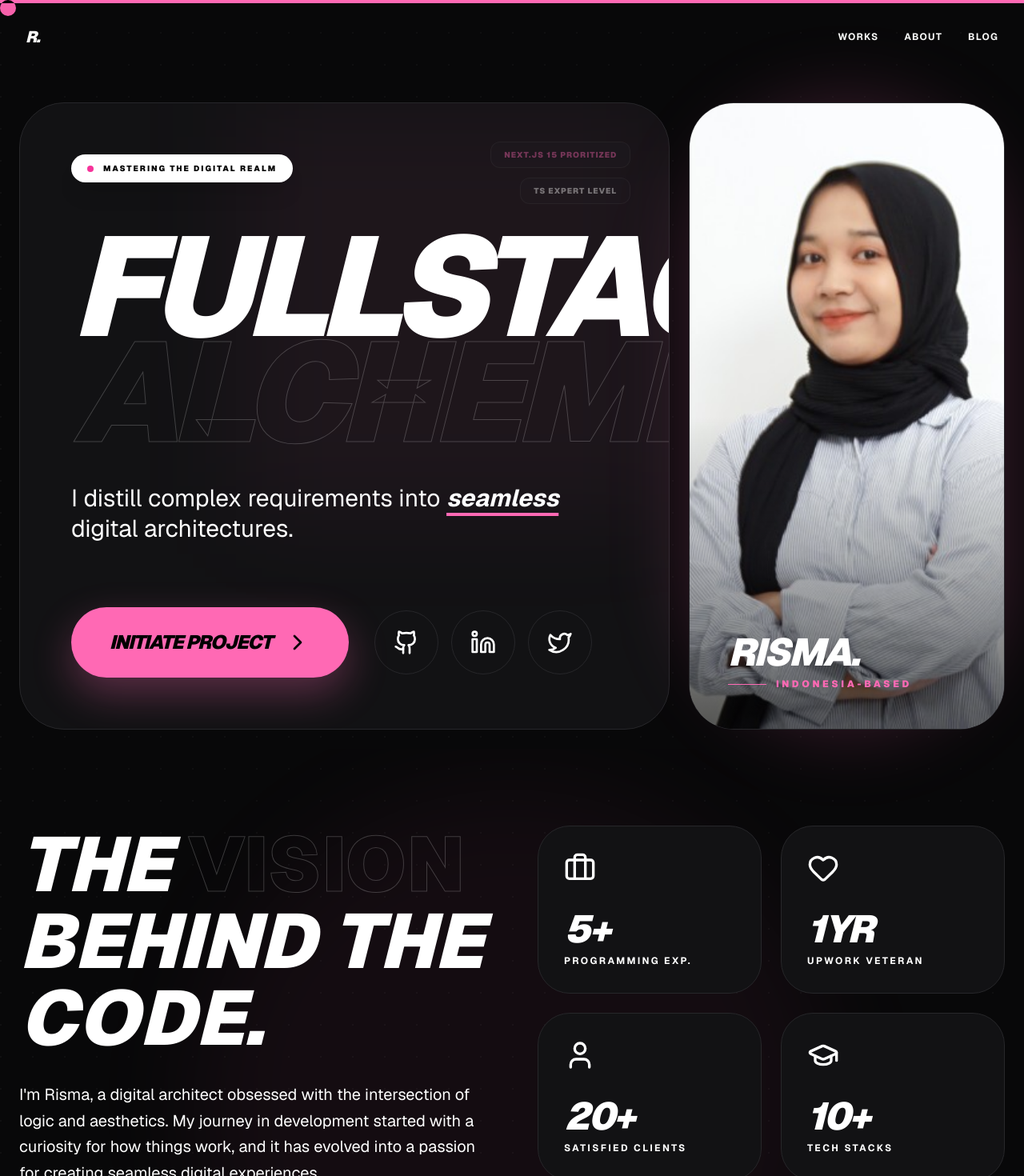
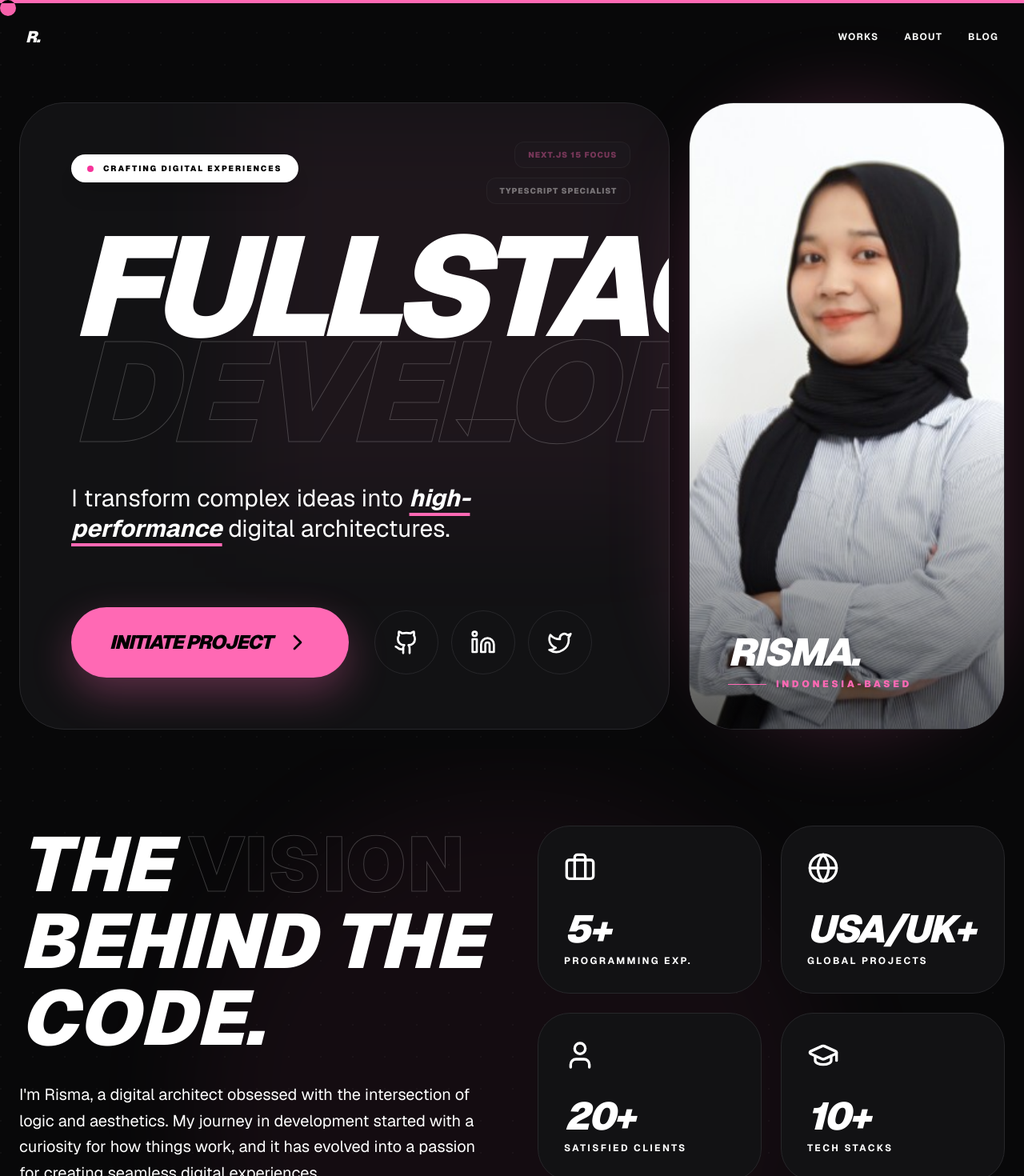
Before and after one commit to amalinars/portfolio, a Next.js app: page / in a window 1280 px wide. Shown: the top 1470 px of the page at 80% size. Built offline with nearby package versions, Linux system fonts and the light colour scheme.

Commit message:
refactor: update portfolio content and branding terminology for improved professional positioning

```diff
--- a/src/features/portfolio/components/about.tsx
+++ b/src/features/portfolio/components/about.tsx
@@ -1,11 +1,11 @@
 "use client";
 
 import { motion } from "framer-motion";
-import { User, Briefcase, GraduationCap, Heart } from "lucide-react";
+import { User, Briefcase, GraduationCap, Globe } from "lucide-react";
 
 const stats = [
     { label: "Programming Exp.", value: "5+", Icon: Briefcase },
-    { label: "Upwork Veteran", value: "1YR", Icon: Heart },
+    { label: "Global Projects", value: "USA/UK+", Icon: Globe },
     { label: "Satisfied Clients", value: "20+", Icon: User },
     { label: "Tech Stacks", value: "10+", Icon: GraduationCap },
 ];
--- a/src/features/portfolio/components/hero.tsx
+++ b/src/features/portfolio/components/hero.tsx
@@ -26,16 +26,16 @@ export function Hero() {
                                 <span className="animate-ping absolute inline-flex h-full w-full rounded-full bg-pink-400 opacity-75"></span>
                                 <span className="relative inline-flex rounded-full h-2 w-2 bg-pink-500"></span>
                             </span>
-                            Mastering the Digital Realm
+                            Crafting Digital Experiences
                         </div>
 
                         <h1 className="text-7xl md:text-[11rem] font-black leading-[0.75] tracking-tighter mb-12 italic">
                             FULLSTACK <br />
-                            <span className="text-stroke">ALCHEMIST</span>
+                            <span className="text-stroke">DEVELOPER</span>
                         </h1>
 
                         <p className="text-xl md:text-3xl text-muted-foreground max-w-2xl leading-tight mb-20">
-                            I distill complex requirements into <span className="text-white font-bold italic underline decoration-primary decoration-4 underline-offset-8">seamless</span> digital architectures.
+                            I transform complex ideas into <span className="text-white font-bold italic underline decoration-primary decoration-4 underline-offset-8">high-performance</span> digital architectures.
                         </p>
                     </div>
 
@@ -63,8 +63,8 @@ export function Hero() {
 
                     {/* Stats or Badges */}
                     <div className="absolute top-12 right-12 hidden md:flex flex-col gap-3 items-end opacity-40 group-hover:opacity-100 transition-opacity duration-500">
-                        <div className="bg-border/50 px-4 py-2 rounded-xl border border-white/10 text-[10px] font-black uppercase tracking-widest text-primary">Next.js 15 PRORITIZED</div>
-                        <div className="bg-border/50 px-4 py-2 rounded-xl border border-white/10 text-[10px] font-black uppercase tracking-widest">TS EXPERT LEVEL</div>
+                        <div className="bg-border/50 px-4 py-2 rounded-xl border border-white/10 text-[10px] font-black uppercase tracking-widest text-primary">Next.js 15 Focus</div>
+                        <div className="bg-border/50 px-4 py-2 rounded-xl border border-white/10 text-[10px] font-black uppercase tracking-widest">TypeScript Specialist</div>
                     </div>
                 </motion.div>
 
```
